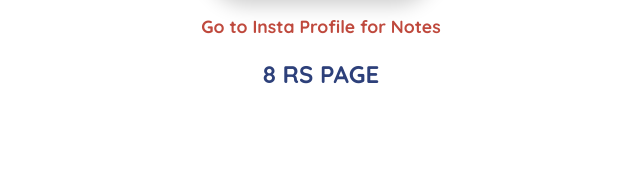
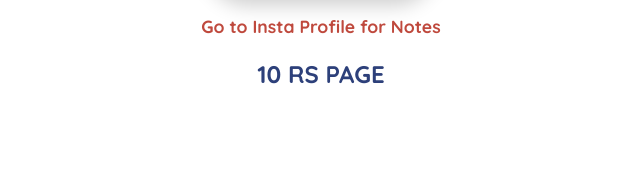
Before and after one commit to JAIDEEP-BACKEND/Noteswranglers, a plain HTML site: page index.html in a window 1280 px wide. Shown: the part 526-715 px from the top of the page, 319-959 px from the left. Drawn offline with Linux system fonts and the light colour scheme.

Commit message:
Update index.html

```diff
--- a/index.html
+++ b/index.html
@@ -357,7 +357,7 @@
             <section class="section action-section">
                 <a href="form.html" class="btn upload-btn" target="_blank">GET NOW</a>
                 <p class="info-text">Go to Insta Profile for Notes</p>
-                <p class="price-text">8 RS PAGE</p>
+                <p class="price-text">10 RS PAGE</p>
             </section>
 
             <section class="section order-instructions">
```
